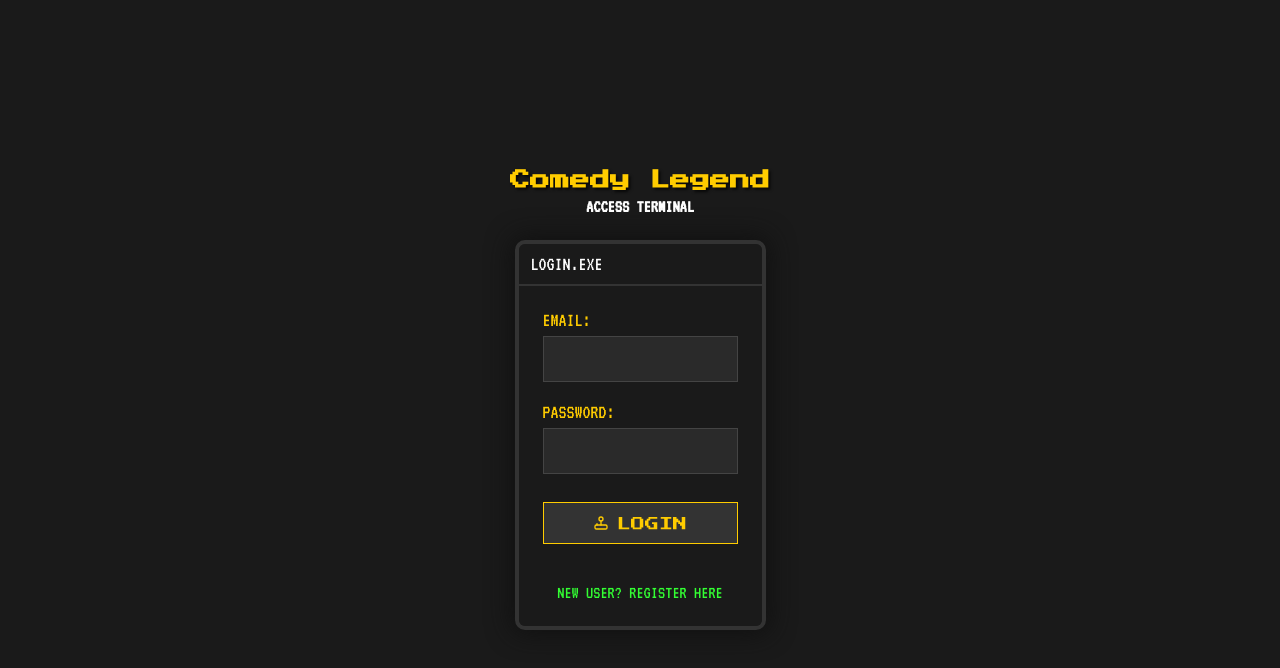
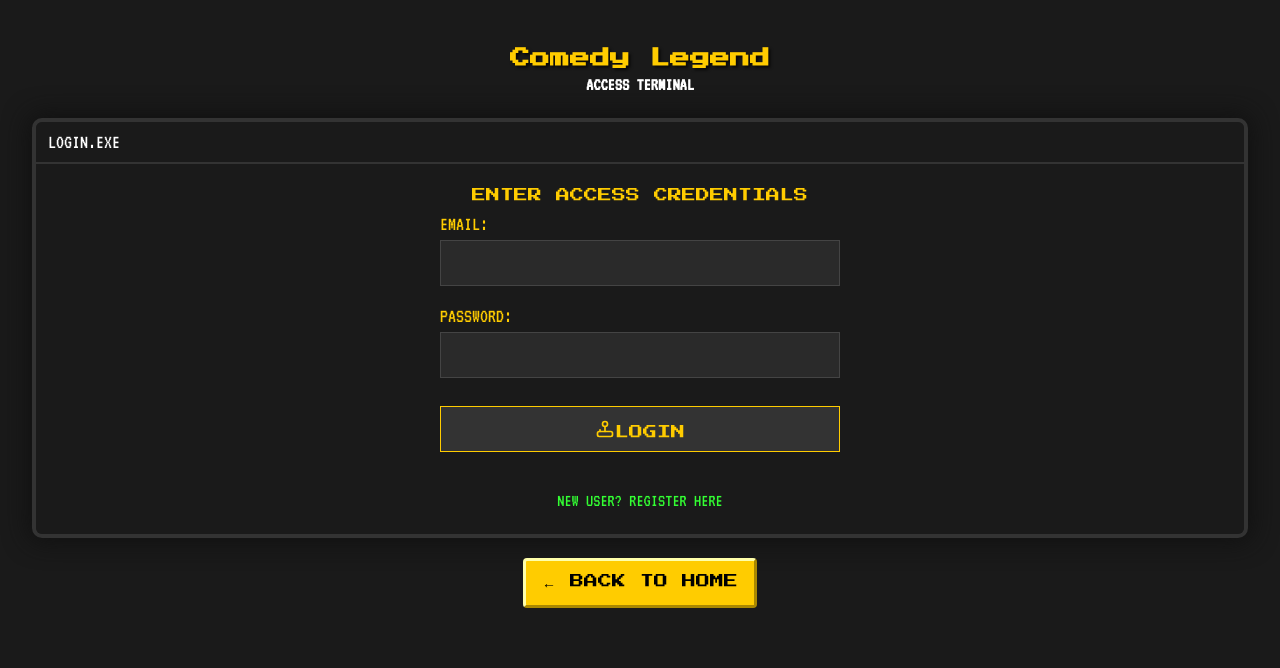
Before and after one commit to karllegson/witwars, a React (Vite) app: page /login in a window 1280 px wide. Shown: the top 668 px of the page. Built offline with nearby package versions, Linux system fonts and the light colour scheme; no server answers.

Commit message:
updated login/register

```diff
--- a/src/pages/Auth/Login.tsx
+++ b/src/pages/Auth/Login.tsx
@@ -5,21 +5,21 @@ import { auth } from '../../firebase';
 import styled from 'styled-components';
 import Header from '../../components/Header';
 import RetroWindow from '../../components/RetroWindow';
+import AppContainer from '../../components/AppContainer';
+import RetroButton from '../../components/RetroButton';
 import { Joystick } from 'lucide-react';
-
-const Container = styled.div`
-  display: flex;
-  flex-direction: column;
-  align-items: center;
-  justify-content: center;
-  min-height: 100vh;
-  padding: 20px;
-  background-color: #1a1a1a;
-`;
 
 const Content = styled.div`
   padding: 24px;
   width: 100%;
+`;
+
+const SectionTitle = styled.div`
+  font-family: 'Press Start 2P', cursive;
+  font-size: 14px;
+  color: #ffcc00;
+  margin-bottom: 12px;
+  text-align: center;
 `;
 
 const FormContainer = styled.div`
@@ -134,12 +134,13 @@ const Login: React.FC = () => {
   };
 
   return (
-    <Container>
+    <AppContainer>
       <Header title="Comedy Legend" subtitle="ACCESS TERMINAL" />
 
       <RetroWindow title="LOGIN.EXE">
         <Content>
           <FormContainer>
+            <SectionTitle>ENTER ACCESS CREDENTIALS</SectionTitle>
             <Form onSubmit={handleSubmit}>
               <InputGroup>
                 <Label htmlFor="email">EMAIL:</Label>
@@ -166,7 +167,7 @@ const Login: React.FC = () => {
               {error && <ErrorMessage>{error}</ErrorMessage>}
 
               <Button type="submit" disabled={loading}>
-                <Joystick size={16} style={{ marginRight: '8px' }} />
+                <Joystick size={20} />
                 {loading ? 'ACCESSING...' : 'LOGIN'}
               </Button>
 
@@ -175,7 +176,14 @@ const Login: React.FC = () => {
           </FormContainer>
         </Content>
       </RetroWindow>
-    </Container>
+
+      <div style={{ display: 'flex', justifyContent: 'center', marginTop: '20px' }}>
+        <RetroButton
+          title="← BACK TO HOME"
+          onClick={() => navigate('/')}
+        />
+      </div>
+    </AppContainer>
   );
 };
 
--- a/src/pages/Auth/Register.tsx
+++ b/src/pages/Auth/Register.tsx
@@ -6,21 +6,21 @@ import { auth, db } from '../../firebase';
 import styled from 'styled-components';
 import Header from '../../components/Header';
 import RetroWindow from '../../components/RetroWindow';
+import AppContainer from '../../components/AppContainer';
+import RetroButton from '../../components/RetroButton';
 import { UserPlus } from 'lucide-react';
-
-const Container = styled.div`
-  display: flex;
-  flex-direction: column;
-  align-items: center;
-  justify-content: center;
-  min-height: 100vh;
-  padding: 20px;
-  background-color: #1a1a1a;
-`;
 
 const Content = styled.div`
   padding: 24px;
   width: 100%;
+`;
+
+const SectionTitle = styled.div`
+  font-family: 'Press Start 2P', cursive;
+  font-size: 14px;
+  color: #ffcc00;
+  margin-bottom: 12px;
+  text-align: center;
 `;
 
 const FormContainer = styled.div`
@@ -163,12 +163,13 @@ const Register: React.FC = () => {
   };
 
   return (
-    <Container>
+    <AppContainer>
       <Header title="Comedy Legend" subtitle="NEW USER CREATION" />
 
       <RetroWindow title="REGISTER.EXE">
         <Content>
           <FormContainer>
+            <SectionTitle>CREATE NEW ACCOUNT</SectionTitle>
             <Form onSubmit={handleSubmit}>
               <InputGroup>
                 <Label htmlFor="username">USERNAME:</Label>
@@ -226,7 +227,14 @@ const Register: React.FC = () => {
           </FormContainer>
         </Content>
       </RetroWindow>
-    </Container>
+
+      <div style={{ display: 'flex', justifyContent: 'center', marginTop: '20px' }}>
+        <RetroButton
+          title="← BACK TO HOME"
+          onClick={() => navigate('/')}
+        />
+      </div>
+    </AppContainer>
   );
 };
 
--- a/src/pages/Friends.tsx
+++ b/src/pages/Friends.tsx
@@ -75,14 +75,6 @@ const PersonName = styled.div`
   color: #fff;
   margin-bottom: 8px;
 `;
-
-const JokeText = styled.div`
-  font-family: 'VT323', monospace;
-  font-size: 16px;
-  color: #ccc;
-  font-style: italic;
-`;
-
 
 
 const SectionTitle = styled.h2`
@@ -241,7 +233,6 @@ const Friends: React.FC = () => {
                     <Avatar profilePicture={request.profilePicture} username={request.username} size={40} />
                     <PersonDetails>
                       <PersonName>{request.username}</PersonName>
-                      <JokeText>{request.email}</JokeText>
                     </PersonDetails>
                   </div>
                   <ActionButton onClick={() => handleAcceptRequest(request.uid)}>
@@ -265,7 +256,6 @@ const Friends: React.FC = () => {
                   <Avatar profilePicture={friend.profilePicture} username={friend.username} size={40} />
                   <PersonDetails>
                     <PersonName>{friend.username}</PersonName>
-                    <JokeText>{friend.email}</JokeText>
                   </PersonDetails>
                 </div>
                 <ActionButton
--- a/src/pages/Profile.tsx
+++ b/src/pages/Profile.tsx
@@ -927,7 +927,7 @@ const BG_COLORS: BgColor[] = ['b6e3f4', 'c0aede', 'd1d4f9', 'ffd5dc', 'fffadd',
 
           {/* Main Control Buttons (Edit/Save Full Profile & Logout) */}
           {!editingProfile && ( // Hide these if customizing avatar
-            <div style={{ display: 'flex', justifyContent: 'space-between', marginTop: 24 }}>
+            <div style={{ display: 'flex', justifyContent: 'center', gap: '20px', marginTop: 24 }}>
               <RetroButton
                 title={editMode ? 'Save' : 'Edit Profile'}
                 onClick={() => {
--- a/src/pages/Rankings.tsx
+++ b/src/pages/Rankings.tsx
@@ -1,9 +1,9 @@
 import styled from 'styled-components';
 import { useEffect, useState } from 'react';
-import { getAllUsersByVotes, UserProfile, sendFriendRequest } from '../utils/friendService';
+import { getAllUsersByVotes, UserProfile, sendFriendRequest, getFriends } from '../utils/friendService';
 import Avatar from '../components/Avatar';
 import { useAuth } from '../contexts/AuthContext';
-import { ChevronDown, ChevronUp, UserPlus } from 'lucide-react';
+import { ChevronDown, ChevronUp, UserPlus, Check } from 'lucide-react';
 
 const Container = styled.div`
   padding: 32px 16px 80px 16px;
@@ -139,9 +139,10 @@ export default function Rankings() {
   const [expandedUser, setExpandedUser] = useState<string | null>(null);
   const [friendRequestStatus, setFriendRequestStatus] = useState<Record<string, string>>({});
   const [requestLoading, setRequestLoading] = useState<Record<string, boolean>>({});
+  const [friendList, setFriendList] = useState<string[]>([]);
 
   useEffect(() => {
-    const fetchUsers = async () => {
+    const fetchData = async () => {
       setLoading(true);
       try {
         // Fetch all users with at least 1 vote
@@ -156,14 +157,22 @@ export default function Rankings() {
         });
 
         setUsers(allUsers);
+
+        // Fetch current user's friends if logged in
+        if (currentUser) {
+          const friends = await getFriends(currentUser.uid);
+          const friendIds = friends.map(friend => friend.uid);
+          setFriendList(friendIds);
+          console.log('Friend IDs:', friendIds);
+        }
       } catch (error) {
-        console.error('Error fetching ranked users:', error);
+        console.error('Error fetching data:', error);
       } finally {
         setLoading(false);
       }
     };
-    fetchUsers();
-  }, []); // Only fetch on initial render
+    fetchData();
+  }, [currentUser]); // Re-fetch when user changes
 
   const handleSendFriendRequest = async (toUser: UserProfile) => {
     if (!currentUser) return;
@@ -242,6 +251,13 @@ export default function Rankings() {
 
                     {currentUser && currentUser.uid !== user.uid && (
                       <div style={{ marginTop: 8 }}>
+                        {friendList.includes(user.uid) ? (
+                          <AddFriendButton disabled={true}>
+                            <Check size={14} />
+                            Already Friends
+                          </AddFriendButton>
+                        ) : (
+                          <>
                             <AddFriendButton
                               onClick={(e) => {
                                 e.stopPropagation();
@@ -259,6 +275,8 @@ export default function Rankings() {
                                 {friendRequestStatus[user.uid]}
                               </div>
                             )}
+                          </>
+                        )}
                       </div>
                     )}
                   </ExpandedContent>
```
Lines whose indentation alone changed are shown as unchanged.
